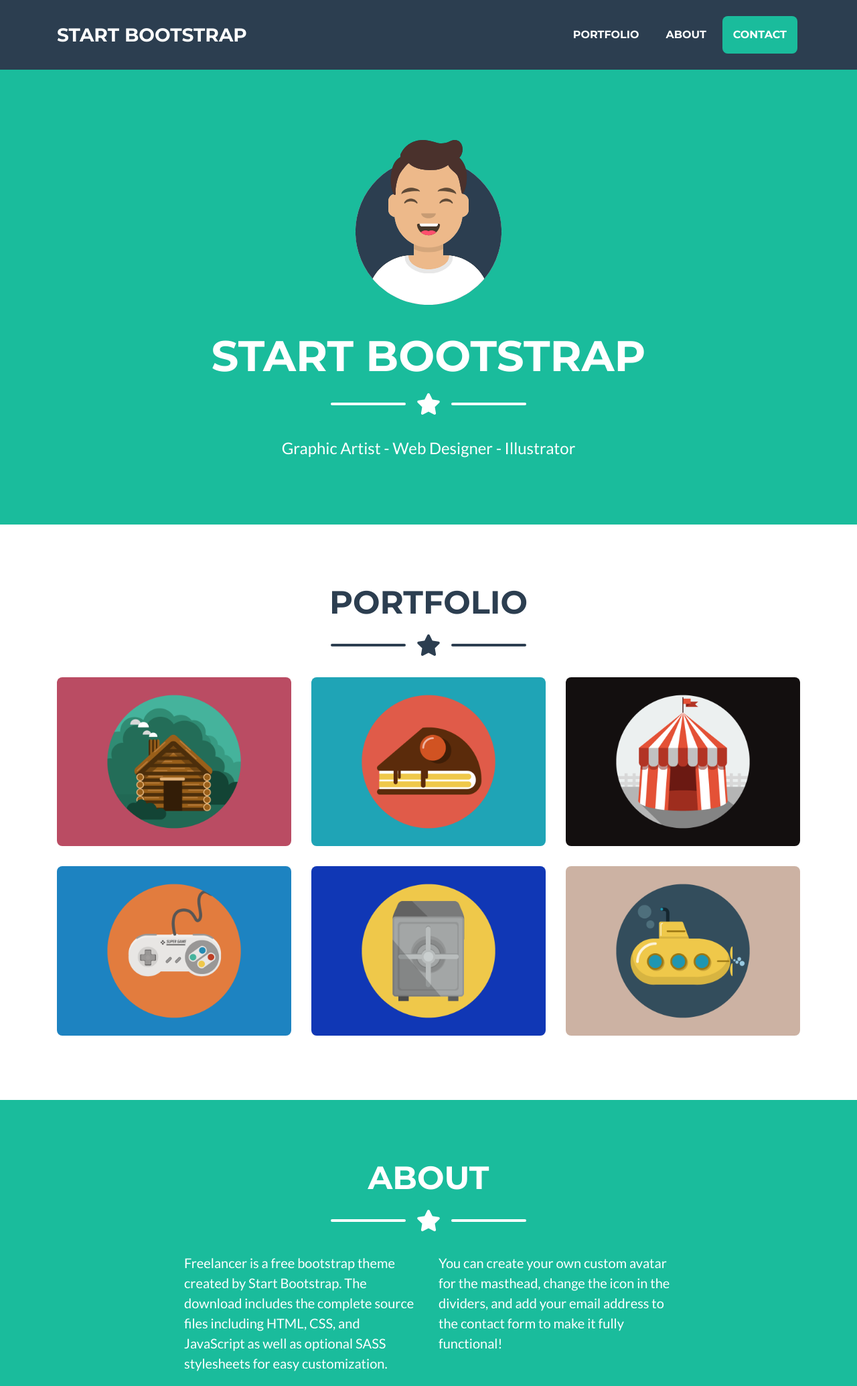
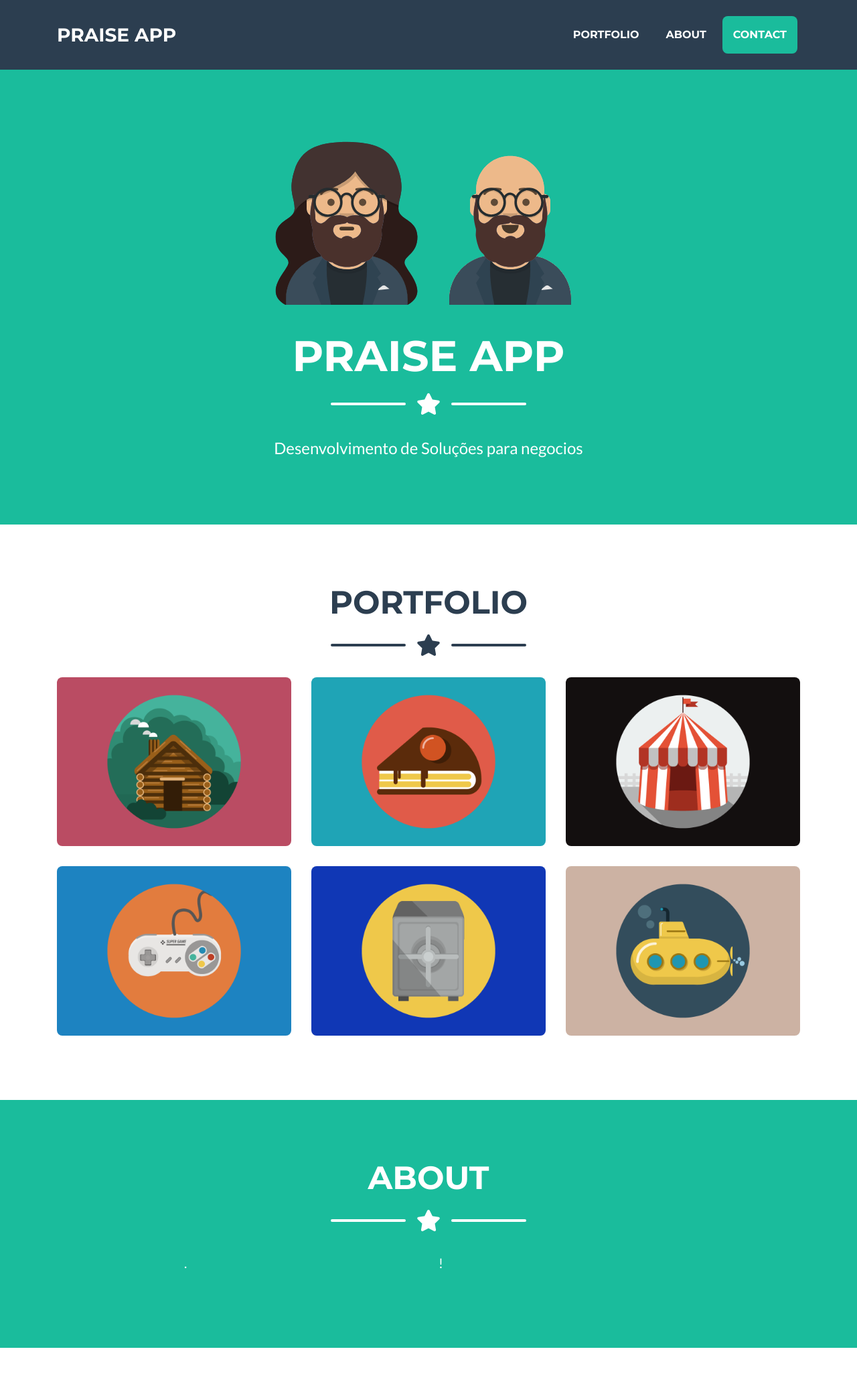
Before and after one commit to alymantunes/alymantunes.github.io, a website with bundled scripts: page index.html in a window 1280 px wide. Shown: the top 2069 px of the page at 67% size. Built offline with nearby package versions, Linux system fonts and the light colour scheme.

Commit message:
teste custom

```diff
--- a/index.html
+++ b/index.html
@@ -25,7 +25,7 @@
   <!-- Navigation -->
   <nav class="navbar navbar-expand-lg bg-secondary text-uppercase fixed-top" id="mainNav">
     <div class="container">
-      <a class="navbar-brand js-scroll-trigger" href="#page-top">Start Bootstrap</a>
+      <a class="navbar-brand js-scroll-trigger" href="#page-top">Praise APP</a>
       <button class="navbar-toggler navbar-toggler-right text-uppercase font-weight-bold bg-primary text-white rounded"
         type="button" data-toggle="collapse" data-target="#navbarResponsive" aria-controls="navbarResponsive"
         aria-expanded="false" aria-label="Toggle navigation">
@@ -53,10 +53,13 @@
     <div class="container d-flex align-items-center flex-column">
 
       <!-- Masthead Avatar Image -->
-      <img class="masthead-avatar mb-5" src="img/avataaars.svg" alt="">
+      <div>
+        <img class="masthead-avatar mb-5" src="img/aa.svg" alt="">
+        <img class="masthead-avatar mb-5" src="img/fs.svg" alt="">
+      </div>
 
       <!-- Masthead Heading -->
-      <h1 class="masthead-heading text-uppercase mb-0">Start Bootstrap</h1>
+      <h1 class="masthead-heading text-uppercase mb-0">Praise APP</h1>
 
       <!-- Icon Divider -->
       <div class="divider-custom divider-light">
@@ -68,7 +71,7 @@
       </div>
 
       <!-- Masthead Subheading -->
-      <p class="masthead-subheading font-weight-light mb-0">Graphic Artist - Web Designer - Illustrator</p>
+      <p class="masthead-subheading font-weight-light mb-0">Desenvolvimento de Soluções para negocios</p>
 
     </div>
   </header>
@@ -189,13 +192,10 @@
       <!-- About Section Content -->
       <div class="row">
         <div class="col-lg-4 ml-auto">
-          <p class="lead">Freelancer is a free bootstrap theme created by Start Bootstrap. The download includes the
-            complete source files including HTML, CSS, and JavaScript as well as optional SASS stylesheets for easy
-            customization.</p>
+          <p class="lead">.</p>
         </div>
         <div class="col-lg-4 mr-auto">
-          <p class="lead">You can create your own custom avatar for the masthead, change the icon in the dividers, and
-            add your email address to the contact form to make it fully functional!</p>
+          <p class="lead">!</p>
         </div>
       </div>
     </div>
```
Also changed, not shown: img/aa.svg (added), img/fs.svg (added).
